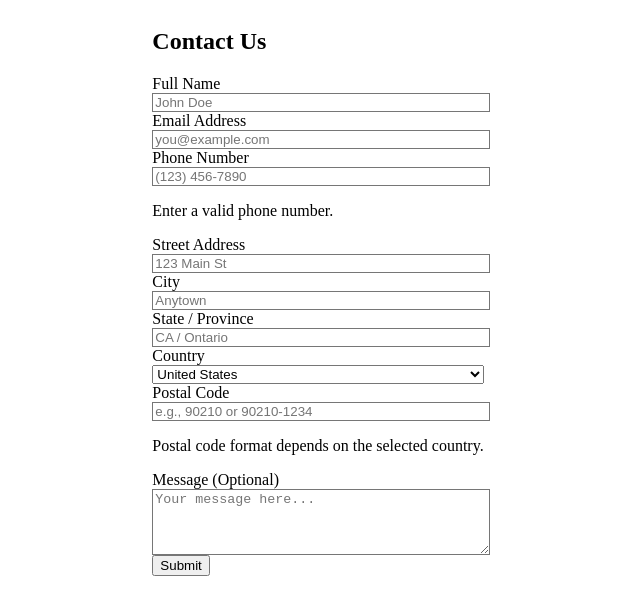
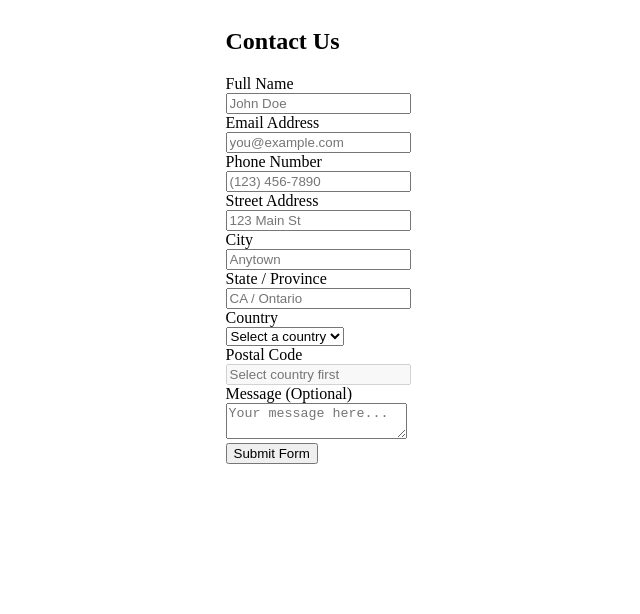
Before and after one commit to rtdevcraft/Validation-Form, a Next.js app in the folder validation-form/: page / in a window 1280 px wide. Shown: the top 614 px of the page, without its empty margins (322-962 px from the left). Built offline with nearby package versions, Linux system fonts and the light colour scheme.

Commit message:
Updated fixes regarding folder structure and modern practice structure

```diff
--- /dev/null
+++ b/validation-form/src/app/actions.ts
@@ -0,0 +1,144 @@
+'use server'
+
+import { PrismaClient, Prisma } from '@prisma/client'
+import { z } from 'zod'
+import { refinedFormSchema } from '@/lib/schemas'
+
+// --- Prisma Client Initialization ---
+let prisma: PrismaClient
+const prismaLogPrefix = '[Server Action Prisma]'
+
+if (process.env.NODE_ENV === 'production') {
+  prisma = new PrismaClient()
+  console.log(
+    `${prismaLogPrefix} Initialized new Prisma Client for production.`
+  )
+} else {
+  if (!global.prisma) {
+    global.prisma = new PrismaClient()
+    console.log(
+      `${prismaLogPrefix} Initialized new global Prisma Client for development.`
+    )
+  }
+  prisma = global.prisma
+}
+
+// Define a state type for the Server Action's response
+export interface SubmitFormState {
+  message: string
+  errors?: Partial<Record<keyof z.infer<typeof refinedFormSchema>, string[]>>
+  submissionId?: number
+  success: boolean
+  errorDetail?: string
+}
+
+export async function submitContactForm(
+  prevState: SubmitFormState | undefined,
+  formData: FormData
+): Promise<SubmitFormState> {
+  const logPrefix = '[Server Action submitContactForm]'
+  console.log(`${logPrefix} Action invoked.`)
+
+  // Convert FormData to a plain object suitable for Zod schema.
+  const rawData: { [key: string]: string } = {}
+  for (const [key, value] of formData.entries()) {
+    if (typeof value === 'string') {
+      // Your current form doesn't have fields that would submit multiple values for the same name.
+      // If a key were to appear multiple times with string values, this would take the last one.
+      rawData[key] = value
+    } else {
+      // FormData values can also be File objects. Since your Zod schema expects strings
+      // for all defined fields, we will ignore non-string values here.
+      // If a required field in your Zod schema doesn't get a string value from FormData,
+      // Zod's `parse` method will correctly identify it as a missing/invalid field.
+      // For optional fields, not adding it here means Zod will see it as undefined, which is correct.
+      console.warn(
+        `${logPrefix} Value for key "${key}" from FormData was not a string (it was type: ${typeof value}). ` +
+          `It will be treated as missing by Zod if the field is required, or undefined if optional.`
+      )
+    }
+  }
+
+  console.log(`${logPrefix} Raw data prepared for Zod validation:`, rawData) // Be mindful of logging sensitive data
+
+  try {
+    // 2. Validate request body with Zod schema
+    console.log(`${logPrefix} Validating request body...`)
+    const validatedData = refinedFormSchema.parse(rawData)
+    console.log(`${logPrefix} Data validated successfully by Zod.`)
+
+    // 3. Save data to database using Prisma
+    console.log(`${logPrefix} Attempting to save submission to database...`)
+    const submission = await prisma.contactSubmission.create({
+      data: {
+        name: validatedData.name,
+        email: validatedData.email,
+        phone: validatedData.phone,
+        streetAddress: validatedData.streetAddress,
+        city: validatedData.city,
+        stateProvince: validatedData.stateProvince,
+        country: validatedData.country,
+        postalCode: validatedData.postalCode,
+        message: validatedData.message, // Will be undefined if not provided and optional
+      },
+    })
+    console.log(
+      `${logPrefix} Submission saved to Supabase. ID: ${submission.id}`
+    )
+
+    // 4. Send successful response
+    return {
+      message: 'Submission successful!',
+      submissionId: submission.id,
+      success: true,
+    }
+  } catch (error: unknown) {
+    console.error(`${logPrefix} ERROR during POST request processing:`, error)
+
+    if (error instanceof z.ZodError) {
+      console.error(
+        `${logPrefix} Zod Validation Error details:`,
+        error.flatten().fieldErrors
+      )
+      return {
+        message: 'Validation failed. Please check the highlighted fields.',
+        errors: error.flatten().fieldErrors as SubmitFormState['errors'],
+        success: false,
+      }
+    }
+
+    if (error instanceof Prisma.PrismaClientKnownRequestError) {
+      console.error(
+        `${logPrefix} Prisma Error Code: ${error.code}. Message: ${error.message}`
+      )
+      return {
+        message: 'Database error occurred. Could not save submission.',
+        success: false,
+      }
+    }
+
+    const derivedErrorMessage =
+      error instanceof Error
+        ? error.message
+        : 'An unexpected server error occurred.'
+    console.error(
+      `${logPrefix} Generic Unhandled Error. Derived message: ${derivedErrorMessage}`
+    )
+    if (!(error instanceof Error) && error) {
+      try {
+        console.error(
+          `${logPrefix} Raw non-Error object stringified:`,
+          JSON.stringify(error, null, 2)
+        )
+      } catch {
+        console.error(`${logPrefix} Could not stringify raw non-Error object.`)
+      }
+    }
+
+    return {
+      message: 'An unexpected error occurred. Please try again later.',
+      errorDetail: derivedErrorMessage,
+      success: false,
+    }
+  }
+}
--- a/validation-form/src/app/components/ContactForm.tsx
+++ b/validation-form/src/app/components/ContactForm.tsx
@@ -1,173 +1,54 @@
 'use client'
-import React, {
-  ReactNode,
-  ButtonHTMLAttributes,
-  InputHTMLAttributes,
-  SelectHTMLAttributes,
-  TextareaHTMLAttributes,
-  FormHTMLAttributes,
-  useEffect,
-} from 'react'
+
+import React, { useEffect, useRef } from 'react'
+import { useFormState, useFormStatus } from 'react-dom'
 import { useForm } from 'react-hook-form'
 import { zodResolver } from '@hookform/resolvers/zod'
-import * as z from 'zod'
+import {
+  refinedFormSchema as clientSchema,
+  ContactFormData,
+} from '@/lib/schemas'
+import { submitContactForm, SubmitFormState } from '@/app/actions'
 
-// --- Zod Schema Definition ---
-
-const usPostalCodeRegex = /^\d{5}(\d{4})?$/
-const caPostalCodeRegex = /^[A-Z]\d[A-Z]\d[A-Z]\d$/
-
-const baseFormSchema = z.object({
-  name: z
-    .string()
-    .trim()
-    .min(2, { message: 'Name must be at least 2 characters.' })
-    .max(100, { message: 'Name must be 100 characters or less.' }),
-  email: z
-    .string()
-    .trim()
-    .toLowerCase()
-    .email({ message: 'Invalid email address.' })
-    .max(254, { message: 'Email address seems too long.' }),
-  phone: z
-    .string()
-    .trim()
-    .transform((val) => val.replace(/[\s\-()]/g, ''))
-    .pipe(
-      z
-        .string()
-        .min(10, { message: 'Phone number must be at least 10 digits.' })
-        .max(15, { message: 'Phone number seems too long.' })
-        .regex(/^[+]?\d+$/, {
-          message: 'Invalid phone number format (digits and optional + only).',
-        })
-    ),
-  streetAddress: z
-    .string()
-    .trim()
-    .min(5, { message: 'Street address seems too short.' })
-    .max(255, { message: 'Street address must be 255 characters or less.' }),
-  city: z
-    .string()
-    .trim()
-    .min(2, { message: 'City name seems too short.' })
-    .max(100, { message: 'City name must be 100 characters or less.' }),
-  stateProvince: z
-    .string()
-    .trim()
-    .min(2, { message: 'State/Province seems too short.' })
-    .max(100, { message: 'State/Province must be 100 characters or less.' }),
-  country: z.enum(['US', 'CA'], {
-    required_error: 'Country is required.',
-    invalid_type_error: 'Invalid country selected.',
-  }),
-  postalCode: z
-    .string()
-    .trim()
-    .transform((val) => val.replace(/[ -]/g, '').toUpperCase())
-    .pipe(z.string().min(1, { message: 'Postal code is required.' })),
-  message: z
-    .string()
-    .trim()
-    .max(5000, { message: 'Message must be 5000 characters or less.' })
-    .optional(),
-})
-
-const refinedFormSchema = baseFormSchema.refine(
-  (data) => {
-    if (!data.country || !data.postalCode) return true
-    if (data.country === 'US') return usPostalCodeRegex.test(data.postalCode)
-    if (data.country === 'CA') return caPostalCodeRegex.test(data.postalCode)
-    return false
-  },
-  {
-    message: 'Invalid postal code format for the selected country.',
-    path: ['postalCode'],
-  }
+// --- Shadcn UI Component Placeholders or your actual UI library components ---
+// (Button, Input, Select, Textarea, Form, FormItem, FormLabel, FormControl, FormMessage, FormDescription)
+const Button = ({
+  children,
+  ...props
+}: React.ButtonHTMLAttributes<HTMLButtonElement>) => (
+  <button {...props}>{children}</button>
 )
-
-type ContactFormData = z.infer<typeof refinedFormSchema>
-
-// --- Interface Definitions---
-
-interface ButtonProps extends ButtonHTMLAttributes<HTMLButtonElement> {
-  children: ReactNode
-}
-
-interface SelectProps extends SelectHTMLAttributes<HTMLSelectElement> {
-  children: ReactNode
-}
-
-interface FormProps extends FormHTMLAttributes<HTMLFormElement> {
-  children: React.ReactNode
-}
-
-interface FormItemProps {
-  children: React.ReactNode
-}
-interface FormLabelProps {
+const Input = (props: React.InputHTMLAttributes<HTMLInputElement>) => (
+  <input {...props} />
+)
+const Select = ({
+  children,
+  ...props
+}: React.SelectHTMLAttributes<HTMLSelectElement>) => (
+  <select {...props}>{children}</select>
+)
+const Textarea = (props: React.TextareaHTMLAttributes<HTMLTextAreaElement>) => (
+  <textarea {...props} />
+)
+const Form = React.forwardRef<
+  HTMLFormElement,
+  React.FormHTMLAttributes<HTMLFormElement>
+>(({ children, ...props }, ref) => (
+  <form ref={ref} {...props}>
+    {children}
+  </form>
+))
+Form.displayName = 'Form'
+const FormItem = ({ children }: { children: React.ReactNode }) => (
+  <div className='mb-4'>{children}</div>
+)
+const FormLabel = ({
+  children,
+  htmlFor,
+}: {
   children: React.ReactNode
   htmlFor?: string
-}
-interface FormControlProps {
-  children: React.ReactNode
-}
-interface FormMessageProps {
-  children: React.ReactNode
-}
-interface FormDescriptionProps {
-  children: React.ReactNode
-}
-
-interface ToastArgs {
-  title: string
-  description: string
-  // variant?: 'default' | 'destructive';
-}
-
-// --- Shadcn UI Component Placeholders (Using Interfaces or Base Types) ---
-
-const Button = ({ children, ...props }: ButtonProps) => (
-  <button
-    className='px-4 py-2 text-white bg-blue-600 rounded-md hover:bg-blue-700 disabled:opacity-50'
-    {...props}
-  >
-    {children}
-  </button>
-)
-
-const Input = (props: InputHTMLAttributes<HTMLInputElement>) => (
-  <input
-    className='block w-full px-3 py-2 mt-1 bg-white border border-gray-300 rounded-md shadow-sm focus:outline-none focus:ring-indigo-500 focus:border-indigo-500 sm:text-sm disabled:bg-gray-100'
-    {...props}
-  />
-)
-
-const Select = ({ children, ...props }: SelectProps) => (
-  <select
-    className='block w-full py-2 pl-3 pr-10 mt-1 text-base bg-white border-gray-300 rounded-md focus:outline-none focus:ring-indigo-500 focus:border-indigo-500 sm:text-sm'
-    {...props}
-  >
-    {children}
-  </select>
-)
-
-const Textarea = (props: TextareaHTMLAttributes<HTMLTextAreaElement>) => (
-  <textarea
-    className='block w-full px-3 py-2 mt-1 bg-white border border-gray-300 rounded-md shadow-sm focus:outline-none focus:ring-indigo-500 focus:border-indigo-500 sm:text-sm'
-    rows={4}
-    {...props}
-  />
-)
-
-const Form = ({ children, ...props }: FormProps) => (
-  <form {...props}>{children}</form>
-)
-
-const FormItem = ({ children }: FormItemProps) => (
-  <div className='mb-4'>{children}</div>
-)
-const FormLabel = ({ children, htmlFor }: FormLabelProps) => (
+}) => (
   <label
     htmlFor={htmlFor}
     className='block mb-1 text-sm font-medium text-gray-700'
@@ -175,23 +56,53 @@ const FormLabel = ({ children, htmlFor }: FormLabelProps) => (
     {children}
   </label>
 )
-const FormControl = ({ children }: FormControlProps) => <div>{children}</div>
-const FormMessage = ({ children }: FormMessageProps) => (
+const FormControl = ({ children }: { children: React.ReactNode }) => (
+  <div>{children}</div>
+)
+const FormMessage = ({ children }: { children: React.ReactNode }) => (
   <p className='mt-1 text-sm text-red-600'>{children}</p>
 )
-const FormDescription = ({ children }: FormDescriptionProps) => (
-  <p className='mt-1 text-sm text-gray-500'>{children}</p>
-)
-
-// Placeholder toast function using its interface
+interface ToastArgs {
+  title: string
+  description: string
+}
 const toast = ({ title, description }: ToastArgs) =>
   console.log('Toast:', title, description)
 
-// --- React Component ---
+// Separate SubmitButton component to use useFormStatus
+function FormSubmitButton() {
+  const { pending } = useFormStatus() // Gets pending state from the <form>
+  return (
+    <Button
+      type='submit'
+      disabled={pending}
+      className='px-4 py-2 text-white bg-blue-600 rounded-md hover:bg-blue-700 disabled:opacity-50'
+    >
+      {pending ? 'Submitting...' : 'Submit Form'}
+    </Button>
+  )
+}
 
-function ContactForm() {
-  const form = useForm<ContactFormData>({
-    resolver: zodResolver(refinedFormSchema),
+export default function ContactForm() {
+  // useFormState for Server Action state management
+  const [state, formAction] = useFormState<
+    SubmitFormState | undefined,
+    FormData
+  >(
+    submitContactForm, // The server action
+    undefined // Initial state
+  )
+
+  // react-hook-form for client-side validation and field management
+  const {
+    register,
+    formState: { errors: clientSideErrors, isDirty },
+    watch,
+    trigger,
+    getFieldState,
+    reset, // To reset form fields
+  } = useForm<ContactFormData>({
+    resolver: zodResolver(clientSchema), // Use the same Zod schema for client-side validation
     mode: 'onChange',
     defaultValues: {
       name: '',
@@ -206,16 +117,10 @@ function ContactForm() {
     },
   })
 
-  const {
-    register,
-    handleSubmit,
-    formState: { errors, isSubmitting },
-    watch,
-    trigger,
-    getFieldState,
-  } = form
   const watchedCountry = watch('country')
+  const formRef = useRef<HTMLFormElement>(null)
 
+  // Effect for dynamic postal code validation based on country
   useEffect(() => {
     const postalCodeState = getFieldState('postalCode')
     if (
@@ -224,73 +129,46 @@ function ContactForm() {
     ) {
       trigger('postalCode')
     }
-  }, [watchedCountry, trigger, getFieldState]) // Added getFieldState to dependency array
+  }, [watchedCountry, trigger, getFieldState, isDirty])
 
-  const processForm = async (data: ContactFormData) => {
-    console.log('Validated & Transformed Data:', data)
-    toast({ title: 'Submitting...', description: 'Sending data to the API.' })
-
-    try {
-      const response = await fetch('/api/submit-form', {
-        method: 'POST',
-        headers: { 'Content-Type': 'application/json' },
-        body: JSON.stringify(data),
-      })
-
-      if (!response.ok) {
-        let errorResult: { message?: string } = {}
-        try {
-          errorResult = await response.json()
-        } catch (jsonError) {
-          // Log the specific JSON parsing error
-          console.error(
-            'Failed to parse API error response as JSON:',
-            jsonError
-          )
-          // Fallback message
-          errorResult = {
-            message:
-              response.statusText ||
-              'API request failed with non-JSON response',
-          }
-        }
-        throw new Error(
-          errorResult.message ||
-            `API request failed with status ${response.status}`
-        )
-      }
-
-      const result: { message?: string } = await response.json()
-      console.log('API Success:', result)
-      toast({
-        title: 'Success!',
-        description: result.message || 'Form submitted successfully.',
-      })
-      // form.reset();
-    } catch (error) {
-      console.error('Submission Error:', error)
-      toast({
-        title: 'Error',
-        description:
-          error instanceof Error ? error.message : 'An unknown error occurred.',
-        // variant: "destructive",
-      })
+  // Effect to handle Server Action response (success/error messages, form reset)
+  useEffect(() => {
+    if (state?.success) {
+      toast({ title: 'Success!', description: state.message })
+      reset() // Reset react-hook-form fields
+    } else if (state && !state.success && state.message && !state.errors) {
+      // General error message from server action (not field-specific)
+      toast({ title: 'Error', description: state.message })
     }
-  }
+    // Field-specific errors from `state.errors` will be handled directly in the JSX below
+  }, [state, reset])
 
   return (
     <div className='max-w-lg p-6 mx-auto font-sans bg-white rounded-lg shadow-md'>
       <h2 className='mb-6 text-2xl font-semibold text-gray-800'>Contact Us</h2>
-      <Form onSubmit={handleSubmit(processForm)} className='space-y-4'>
-        {/* --- Form Fields --- */}
+      {/*
+        The form `action` prop now directly calls the server action via `formAction` from `useFormState`.
+        react-hook-form's `handleSubmit` is NOT used directly on the <form onSubmit={...}> here.
+        Client-side validation still runs due to `zodResolver` in `useForm`.
+        If client-side validation fails, react-hook-form prevents form submission.
+        If client-side validation passes, the form submits, and `formAction` (the server action) is invoked.
+      */}
+      <Form ref={formRef} action={formAction} className='space-y-4'>
+        {/* Name Field */}
         <FormItem>
           <FormLabel htmlFor='name'>Full Name</FormLabel>
           <FormControl>
             <Input id='name' placeholder='John Doe' {...register('name')} />
           </FormControl>
-          {errors.name && <FormMessage>{errors.name.message}</FormMessage>}
+          {clientSideErrors.name && (
+            <FormMessage>{clientSideErrors.name.message}</FormMessage>
+          )}
+          {state?.errors?.name && (
+            <FormMessage>{state.errors.name.join(', ')}</FormMessage>
+          )}
         </FormItem>
 
+        {/* Email Field */}
         <FormItem>
           <FormLabel htmlFor='email'>Email Address</FormLabel>
           <FormControl>
@@ -301,9 +179,15 @@ function ContactForm() {
               {...register('email')}
             />
           </FormControl>
-          {errors.email && <FormMessage>{errors.email.message}</FormMessage>}
+          {clientSideErrors.email && (
+            <FormMessage>{clientSideErrors.email.message}</FormMessage>
+          )}
+          {state?.errors?.email && (
+            <FormMessage>{state.errors.email.join(', ')}</FormMessage>
+          )}
         </FormItem>
 
+        {/* Phone Field - Add other fields similarly, showing both client and server errors */}
         <FormItem>
           <FormLabel htmlFor='phone'>Phone Number</FormLabel>
           <FormControl>
@@ -314,10 +198,15 @@ function ContactForm() {
               {...register('phone')}
             />
           </FormControl>
-          <FormDescription>Enter a valid phone number.</FormDescription>
-          {errors.phone && <FormMessage>{errors.phone.message}</FormMessage>}
+          {clientSideErrors.phone && (
+            <FormMessage>{clientSideErrors.phone.message}</FormMessage>
+          )}
+          {state?.errors?.phone && (
+            <FormMessage>{state.errors.phone.join(', ')}</FormMessage>
+          )}
         </FormItem>
 
+        {/* Street Address */}
         <FormItem>
           <FormLabel htmlFor='streetAddress'>Street Address</FormLabel>
           <FormControl>
@@ -327,19 +216,29 @@ function ContactForm() {
               {...register('streetAddress')}
             />
           </FormControl>
-          {errors.streetAddress && (
-            <FormMessage>{errors.streetAddress.message}</FormMessage>
+          {clientSideErrors.streetAddress && (
+            <FormMessage>{clientSideErrors.streetAddress.message}</FormMessage>
+          )}
+          {state?.errors?.streetAddress && (
+            <FormMessage>{state.errors.streetAddress.join(', ')}</FormMessage>
           )}
         </FormItem>
 
+        {/* City */}
         <FormItem>
           <FormLabel htmlFor='city'>City</FormLabel>
           <FormControl>
             <Input id='city' placeholder='Anytown' {...register('city')} />
           </FormControl>
-          {errors.city && <FormMessage>{errors.city.message}</FormMessage>}
+          {clientSideErrors.city && (
+            <FormMessage>{clientSideErrors.city.message}</FormMessage>
+          )}
+          {state?.errors?.city && (
+            <FormMessage>{state.errors.city.join(', ')}</FormMessage>
+          )}
         </FormItem>
 
+        {/* State/Province */}
         <FormItem>
           <FormLabel htmlFor='stateProvince'>State / Province</FormLabel>
           <FormControl>
@@ -349,15 +248,19 @@ function ContactForm() {
               {...register('stateProvince')}
             />
           </FormControl>
-          {errors.stateProvince && (
-            <FormMessage>{errors.stateProvince.message}</FormMessage>
+          {clientSideErrors.stateProvince && (
+            <FormMessage>{clientSideErrors.stateProvince.message}</FormMessage>
+          )}
+          {state?.errors?.stateProvince && (
+            <FormMessage>{state.errors.stateProvince.join(', ')}</FormMessage>
           )}
         </FormItem>
 
+        {/* Country */}
         <FormItem>
           <FormLabel htmlFor='country'>Country</FormLabel>
           <FormControl>
-            <Select id='country' {...register('country')}>
+            <Select id='country' {...register('country')} defaultValue=''>
               <option value='' disabled>
                 Select a country
               </option>
@@ -365,11 +268,15 @@ function ContactForm() {
               <option value='CA'>Canada</option>
             </Select>
           </FormControl>
-          {errors.country && (
-            <FormMessage>{errors.country.message}</FormMessage>
+          {clientSideErrors.country && (
+            <FormMessage>{clientSideErrors.country.message}</FormMessage>
+          )}
+          {state?.errors?.country && (
+            <FormMessage>{state.errors.country.join(', ')}</FormMessage>
           )}
         </FormItem>
 
+        {/* Postal Code */}
         <FormItem>
           <FormLabel htmlFor='postalCode'>Postal Code</FormLabel>
           <FormControl>
@@ -386,14 +293,15 @@ function ContactForm() {
               disabled={!watchedCountry}
             />
           </FormControl>
-          <FormDescription>
-            Postal code format depends on the selected country.
-          </FormDescription>
-          {errors.postalCode && (
-            <FormMessage>{errors.postalCode.message}</FormMessage>
+          {clientSideErrors.postalCode && (
+            <FormMessage>{clientSideErrors.postalCode.message}</FormMessage>
+          )}
+          {state?.errors?.postalCode && (
+            <FormMessage>{state.errors.postalCode.join(', ')}</FormMessage>
           )}
         </FormItem>
 
+        {/* Message */}
         <FormItem>
           <FormLabel htmlFor='message'>Message (Optional)</FormLabel>
           <FormControl>
@@ -403,17 +311,23 @@ function ContactForm() {
               {...register('message')}
             />
           </FormControl>
-          {errors.message && (
-            <FormMessage>{errors.message.message}</FormMessage>
+          {clientSideErrors.message && (
+            <FormMessage>{clientSideErrors.message?.message}</FormMessage>
+          )}
+          {state?.errors?.message && (
+            <FormMessage>{state.errors.message.join(', ')}</FormMessage>
           )}
         </FormItem>
 
-        <Button type='submit' disabled={isSubmitting}>
-          {isSubmitting ? 'Submitting...' : 'Submit'}
-        </Button>
+        {/* Display general (non-field) error messages from server state */}
+        {state && !state.success && !state.errors && state.message && (
+          <FormItem>
+            <FormMessage>{state.message}</FormMessage>
+          </FormItem>
+        )}
+
+        <FormSubmitButton />
       </Form>
     </div>
   )
 }
-
-export default ContactForm
--- /dev/null
+++ b/validation-form/src/lib/schemas.ts
@@ -0,0 +1,74 @@
+import { z } from 'zod'
+
+const usPostalCodeRegex = /^\d{5}(\d{4})?$/
+const caPostalCodeRegex = /^[A-Z]\d[A-Z]\d[A-Z]\d$/
+
+const baseFormSchema = z.object({
+  name: z
+    .string()
+    .trim()
+    .min(2, 'Name must be at least 2 characters.')
+    .max(100, 'Name must be 100 characters or less.'),
+  email: z
+    .string()
+    .trim()
+    .toLowerCase()
+    .email('Invalid email address.')
+    .max(254, 'Email address seems too long.'),
+  phone: z
+    .string()
+    .trim()
+    .transform((val) => val.replace(/[\s\-()]/g, ''))
+    .pipe(
+      z
+        .string()
+        .min(10, 'Phone number must be at least 10 digits.')
+        .max(15, 'Phone number seems too long.')
+        .regex(
+          /^[+]?\d+$/,
+          'Invalid phone number format (digits and optional + only).'
+        )
+    ),
+  streetAddress: z
+    .string()
+    .trim()
+    .min(5, 'Street address seems too short.')
+    .max(255, 'Street address must be 255 characters or less.'),
+  city: z
+    .string()
+    .trim()
+    .min(2, 'City name seems too short.')
+    .max(100, 'City name must be 100 characters or less.'),
+  stateProvince: z
+    .string()
+    .trim()
+    .min(2, 'State/Province seems too short.')
+    .max(100, 'State/Province must be 100 characters or less.'),
+  country: z.enum(['US', 'CA'], { required_error: 'Country is required.' }),
+  postalCode: z
+    .string()
+    .trim()
+    .transform((val) => val.replace(/[ -]/g, '').toUpperCase())
+    .pipe(z.string().min(1, 'Postal code is required.')),
+  message: z
+    .string()
+    .trim()
+    .max(5000, 'Message must be 5000 characters or less.')
+    .optional(),
+})
+
+export const refinedFormSchema = baseFormSchema.refine(
+  (data) => {
+    if (!data.country || !data.postalCode) return true // Let other validations catch missing fields
+    if (data.country === 'US') return usPostalCodeRegex.test(data.postalCode)
+    if (data.country === 'CA') return caPostalCodeRegex.test(data.postalCode)
+    return false // Should not happen if country is one of the enum
+  },
+  {
+    message: 'Invalid postal code format for the selected country.',
+    path: ['postalCode'], // Apply error to postalCode field
+  }
+)
+
+// Type for client-side form data
+export type ContactFormData = z.infer<typeof refinedFormSchema>
```
Also changed, not shown: validation-form/src/pages/api/hello.ts (renamed from validation-form/src/app/pages/api/hello.ts), validation-form/src/pages/api/submit-form.ts (renamed from validation-form/src/app/pages/api/submit.ts), 1 other file (tests, documents, lock files or other folders).
